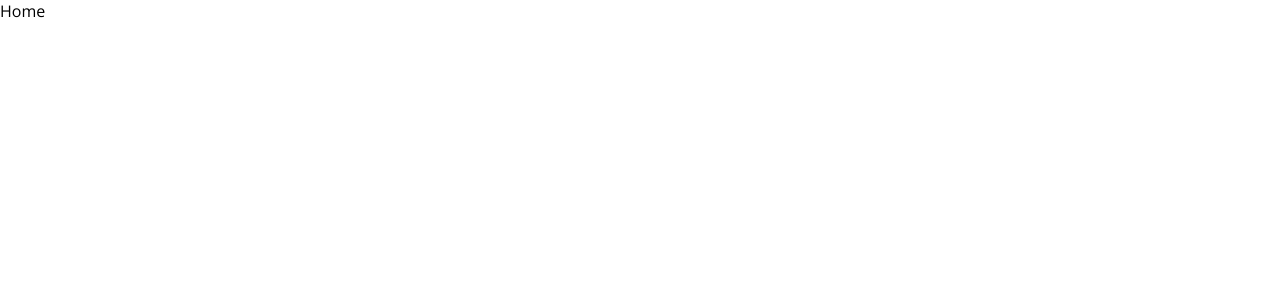
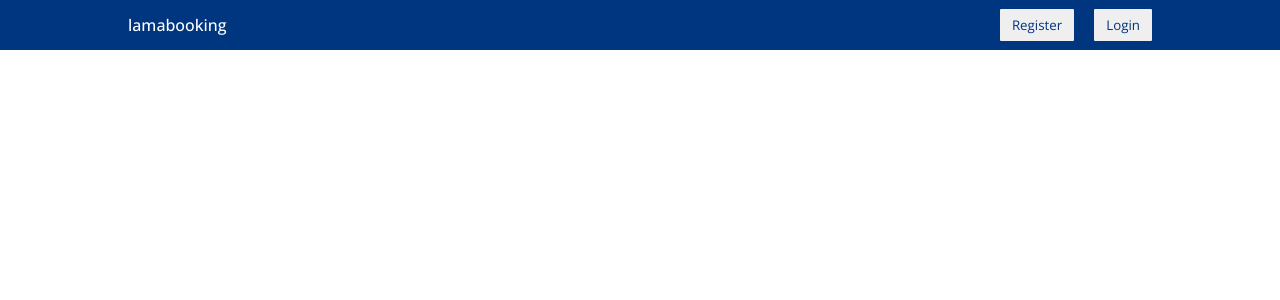
Before and after one commit to LucidJoy/Booking, a React (Create React App) app: page / in a window 1280 px wide. Shown: the top 300 px of the page. Built offline with nearby package versions, Linux system fonts and the light colour scheme.

Commit message:
Navbar styled

```diff
--- /dev/null
+++ b/src/components/navbar/Navbar.jsx
@@ -0,0 +1,19 @@
+import React from "react";
+
+import "./navbar.css";
+
+const Navbar = () => {
+  return (
+    <div className='navbar'>
+      <div className='navContainer'>
+        <span className='logo'>lamabooking</span>
+        <div className='navItems'>
+          <button className='navButton'>Register</button>
+          <button className='navButton'>Login</button>
+        </div>
+      </div>
+    </div>
+  );
+};
+
+export default Navbar;
--- /dev/null
+++ b/src/components/navbar/navbar.css
@@ -0,0 +1,34 @@
+.navbar {
+  height: 50px;
+  background-color: #003580;
+  display: flex;
+  justify-content: center;
+}
+
+.navContainer {
+  width: 100%;
+  max-width: 1024px;
+  color: white;
+  display: flex;
+  align-items: center;
+  justify-content: space-between;
+}
+
+.logo {
+  font-weight: 500;
+}
+
+.navButton {
+  margin-left: 20px;
+  border: none;
+  padding: 5px 10px;
+  cursor: pointer;
+  color: #003580;
+  border: 2px solid transparent;
+  border-radius: 1px;
+}
+
+.navButton:hover {
+  transition: all 250ms cubic-bezier(0.25, 0.46, 0.45, 0.94);
+  border: 2px solid #e5a802;
+}
--- a/src/pages/home/Home.jsx
+++ b/src/pages/home/Home.jsx
@@ -1,7 +1,12 @@
+import Navbar from "../../components/navbar/Navbar";
 import "./home.css";
 
 const Home = () => {
-  return <div>Home</div>;
+  return (
+    <div>
+      <Navbar />
+    </div>
+  );
 };
 
 export default Home;
```
